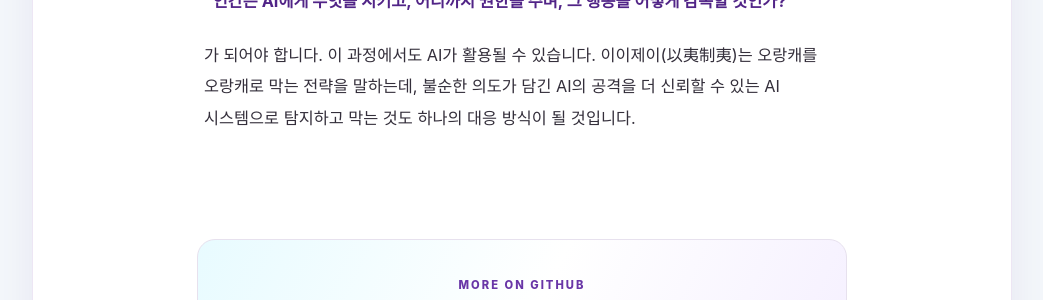
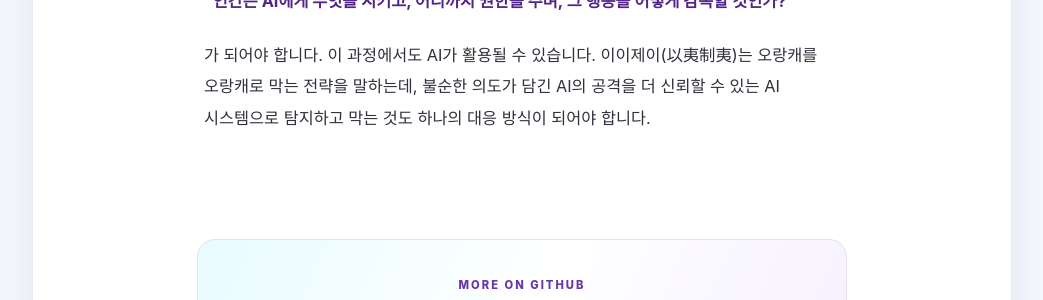
Before and after one commit to chaeyeun-kim/my_website, a Jekyll site: the page built from essay/006.md, in a window 1280 px wide and 900 px high, scrolled down 4100 px. Shown: the part 215-515 px from the top of the window, without its empty margins (118-1161 px from the left). Built offline with Jekyll 4.4.1, drawn with Linux system fonts in a browser that asks for light colours; some web fonts are replaced.

Commit message:
Fix formatting issue in essay/006.md

```diff
--- a/essay/006.md
+++ b/essay/006.md
@@ -71,4 +71,4 @@ AI를 이용한 해킹을 생각해 보죠. AI가 보안상 취약한 지점을
 
 **“인간은 AI에게 무엇을 시키고, 어디까지 권한을 주며, 그 행동을 어떻게 감독할 것인가?”**
 
-가 되어야 합니다. 이 과정에서도 AI가 활용될 수 있습니다. 이이제이(以夷制夷)는 오랑캐를 오랑캐로 막는 전략을 말하는데, 불순한 의도가 담긴 AI의 공격을 더 신뢰할 수 있는 AI 시스템으로 탐지하고 막는 것도 하나의 대응 방식이 될 것입니다.
+가 되어야 합니다. 이 과정에서도 AI가 활용될 수 있습니다. 이이제이(以夷制夷)는 오랑캐를 오랑캐로 막는 전략을 말하는데, 불순한 의도가 담긴 AI의 공격을 더 신뢰할 수 있는 AI 시스템으로 탐지하고 막는 것도 하나의 대응 방식이 되어야 합니다.
```
